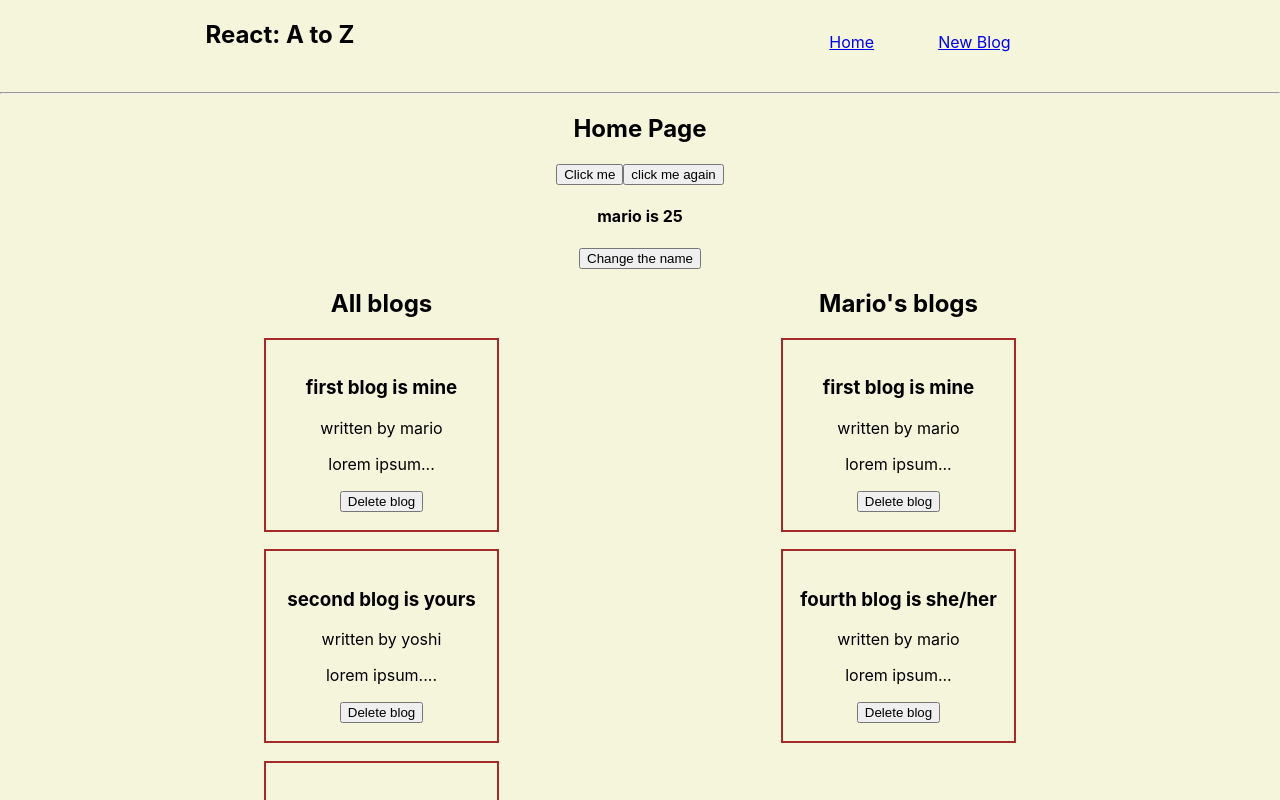
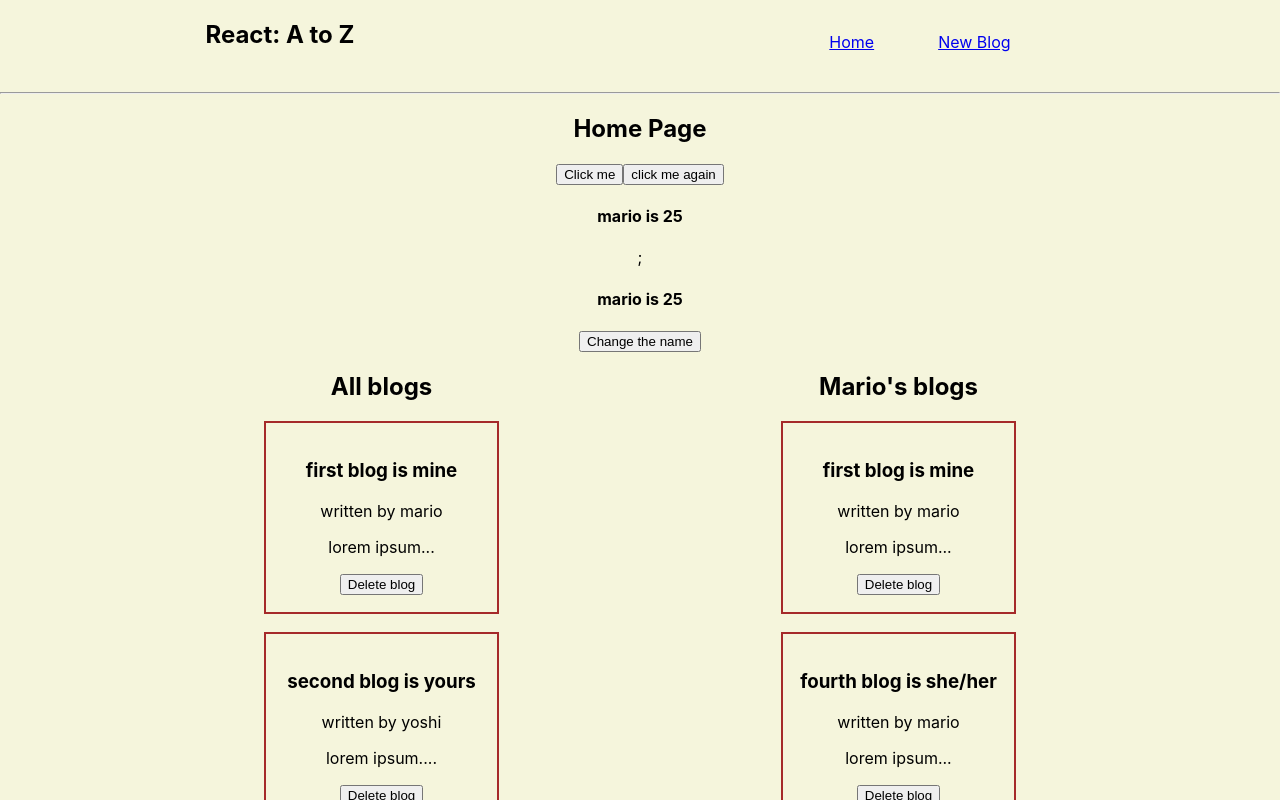
Before and after one commit to banirezaie/advance-react, a React (Create React App) app: page / in a window 1280 px wide. Shown: the top 800 px of the page. Built offline with nearby package versions, Linux system fonts and the light colour scheme.

Commit message:
useEffect added

```diff
--- a/src/Blogs.js
+++ b/src/Blogs.js
@@ -1,4 +1,4 @@
-import { useState } from 'react';
+import { useEffect, useState } from 'react';
 import BlogList from './BlogList';
 
 
@@ -10,10 +10,14 @@ const Blog = () => {
         {title: 'fourth blog is she/her', body: 'lorem ipsum...', author: 'mario', id: 4}
     ])
 
-const handleDelete = (index)=>{
-    const newBlogs = blogs.filter(blog => blogs.indexOf(blog) !== index)
-    setBlogs(newBlogs)
-}
+    const handleDelete = (index)=>{
+        const newBlogs = blogs.filter(blog => blogs.indexOf(blog) !== index)
+        setBlogs(newBlogs)
+    }
+
+    useEffect(()=>{
+        console.log('use effect run')
+    }, [blogs])
 
 
     return (
--- a/src/State.js
+++ b/src/State.js
@@ -1,18 +1,32 @@
-import { useState } from 'react'
+import { useState, useEffect } from "react";
 
 const State = () => {
-   const [name, setName] = useState('mario')
-   const [age, setAge] = useState(25)
+  const [name, setName] = useState("mario");
+  const [age, setAge] = useState(25);
 
-    return (
-        <div className="state">
-        <h4>{name} is {age}</h4>
-            <button onClick={()=>{
-                setName('Luigi')
-                setAge(30)
-            }}>Change the name</button>
-        </div>
-     );
-}
+  useEffect(()=>{
+    console.log(name, age)
+  },[name, age])
+
+  return (
+    <div className='state'>
+      <h4>
+        {name} is {age}
+      </h4>
+      ;
+      <h4>
+        {name} is {age}
+      </h4>
+      <button
+        onClick={() => {
+          setName("Luigi");
+          setAge(30);
+        }}
+      >
+        Change the name
+      </button>
+    </div>
+  );
+};
 
 export default State;
```
